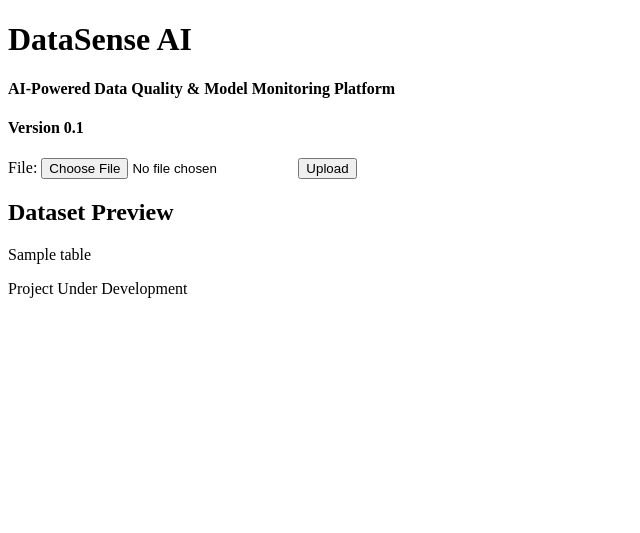
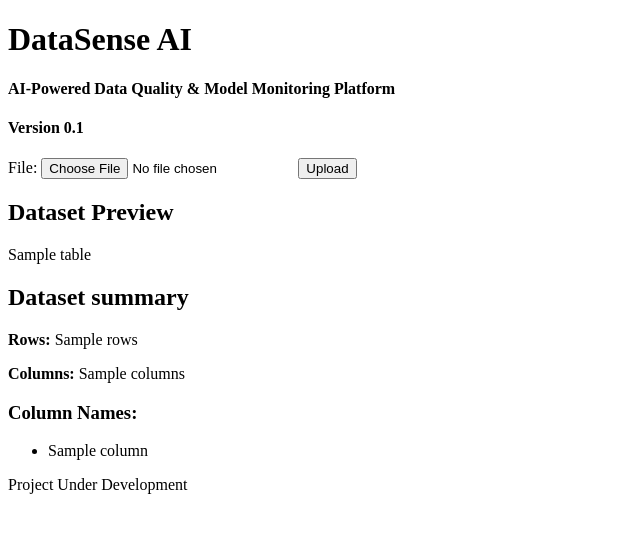
Before and after one commit to Neelu-Verma-26/DataSense-AI, a Flask app: template templates/index.html in a window 1280 px wide. Shown: the top 533 px of the page, without its empty margins (0-640 px from the left). Run offline with Flask 3, Linux system fonts and the light colour scheme; the template is opened without the code that fills it: most values are stand-ins (such as "Sample title", 1, 10 or a date in 2020).

Commit message:
Add dataset summary and column information

```diff
--- a/app.py
+++ b/app.py
@@ -14,8 +14,13 @@ def upload():
         file_path = "uploads/" + uploaded_file.filename
         uploaded_file.save(file_path)
         df = pd.read_csv(file_path)
+
+        rows = df.shape[0]
+        columns = df.shape[1]
+        column_names = list(df.columns)
+
         table = df.head().to_html()
-        return render_template("index.html", table=table)
+        return render_template("index.html", table=table, rows=rows, columns=columns, column_names=column_names)
     return render_template("index.html")
 
 
--- a/templates/index.html
+++ b/templates/index.html
@@ -19,6 +19,17 @@
     <h2>Dataset Preview</h2>
     {{table| safe}}
 
+    <h2>Dataset summary</h2>
+    <p><strong>Rows:</strong> {{rows}}</p>
+    <p><strong>Columns:</strong> {{columns}}</p>
+
+    <h3>Column Names:</h3>
+    <ul>
+        {% for column in column_names %}
+            <li>{{ column }}</li>
+        {% endfor %}
+    </ul>
+
 <p>Project Under Development</p>
 </body>
 </html>
```
